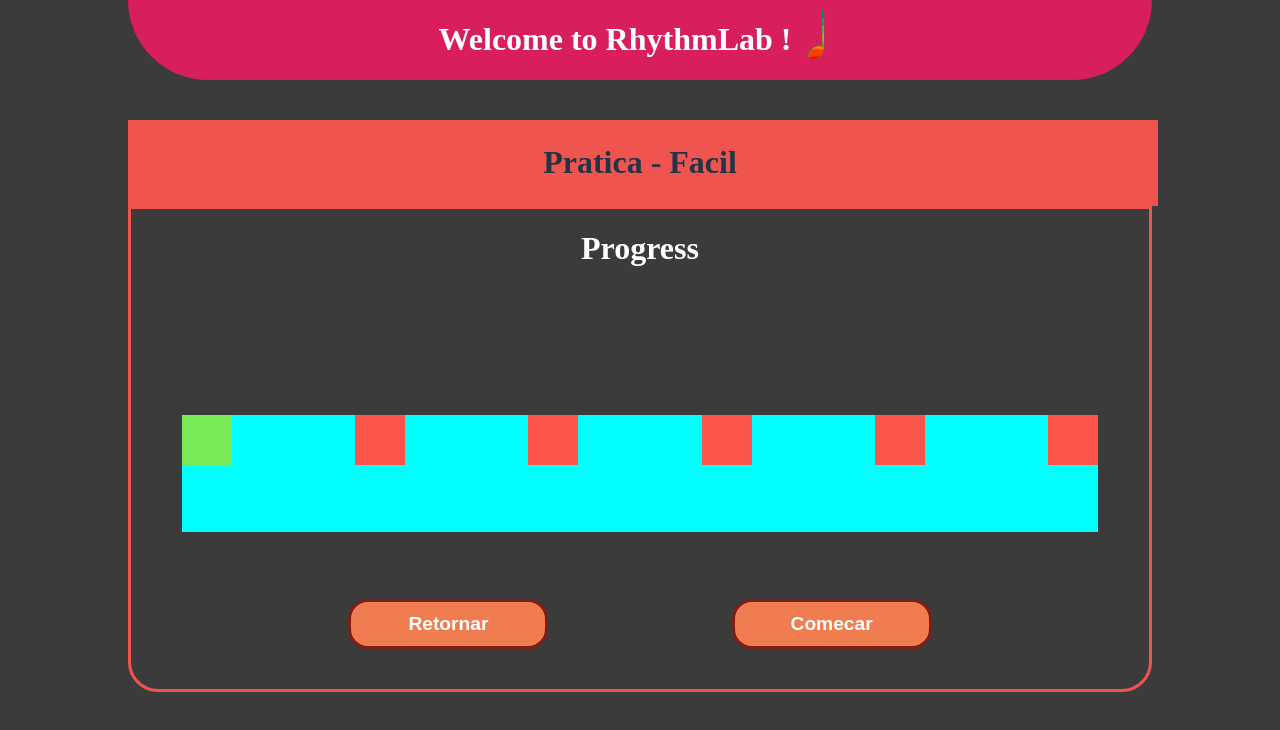
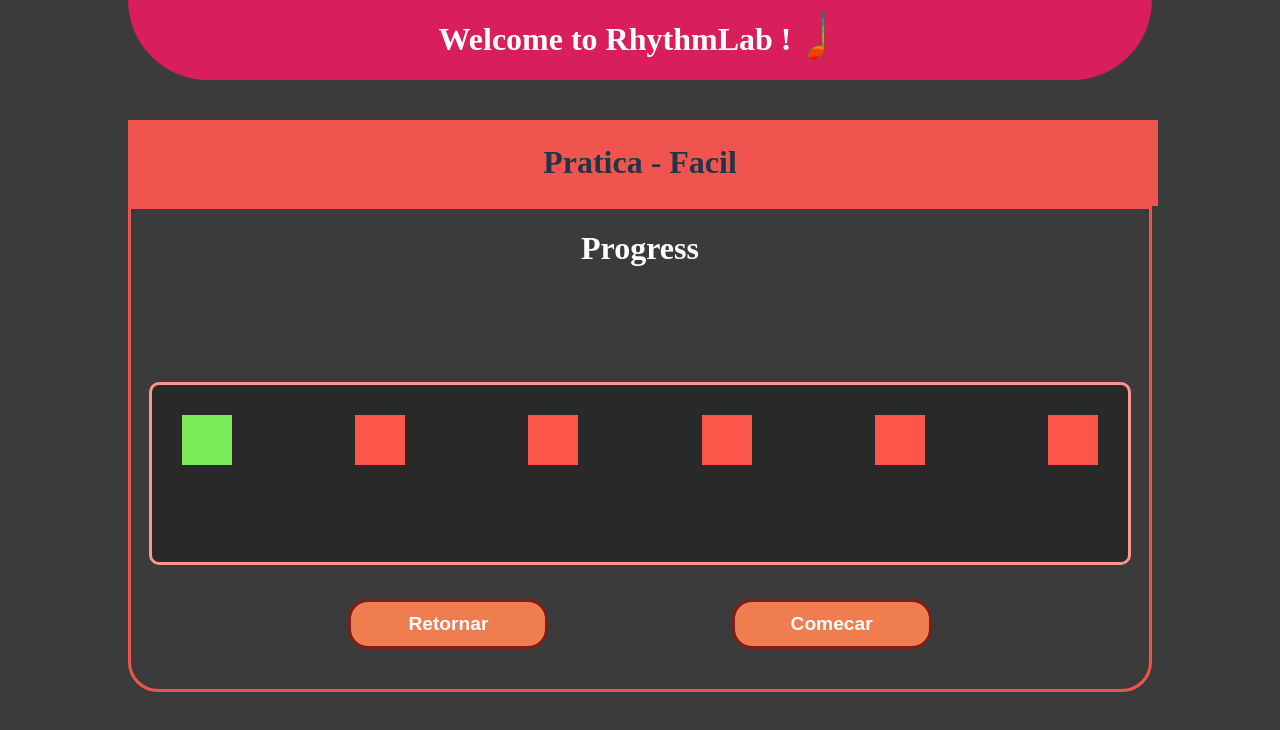
Before and after one commit to MuriloCarvG12/RhythmLab, a React (Vite) app in the folder RhythmLab/: page /practice in a window 1280 px wide. Both pictures are taken after a click on the button "Facil". Shown: the top 730 px of the page. Built offline with nearby package versions, Linux system fonts and the light colour scheme.

Commit message:
Style: adiciona estilizações para a pagina practice

```diff
--- a/RhythmLab/src/pages/pagePractice.tsx
+++ b/RhythmLab/src/pages/pagePractice.tsx
@@ -209,7 +209,8 @@ export default function PagePractice()
                                   <Progress_bar
                                     notes_played={notes_played}
                                     total_notes={total_notes}
-                                  />
+
+                                    />
 
 
                                   {/*** below me is a div that represents the space of the sheet area */}
@@ -240,11 +241,15 @@ export default function PagePractice()
                                           alignSelf: 'center',
                                           marginTop: 40,
                                           marginBottom: 40,
-                                          backgroundColor: 'aqua',
+                                          backgroundColor: '#292929',
                                           height: "90%",
                                           width: "100%",
                                           position: 'absolute',
-                                          zIndex: 1
+                                          zIndex: 1,
+                                          padding: 30,
+                                          borderColor: '#ff9491',
+                                          borderStyle: 'solid',
+                                          borderRadius: 10,
                                         }}>
 
 
```
